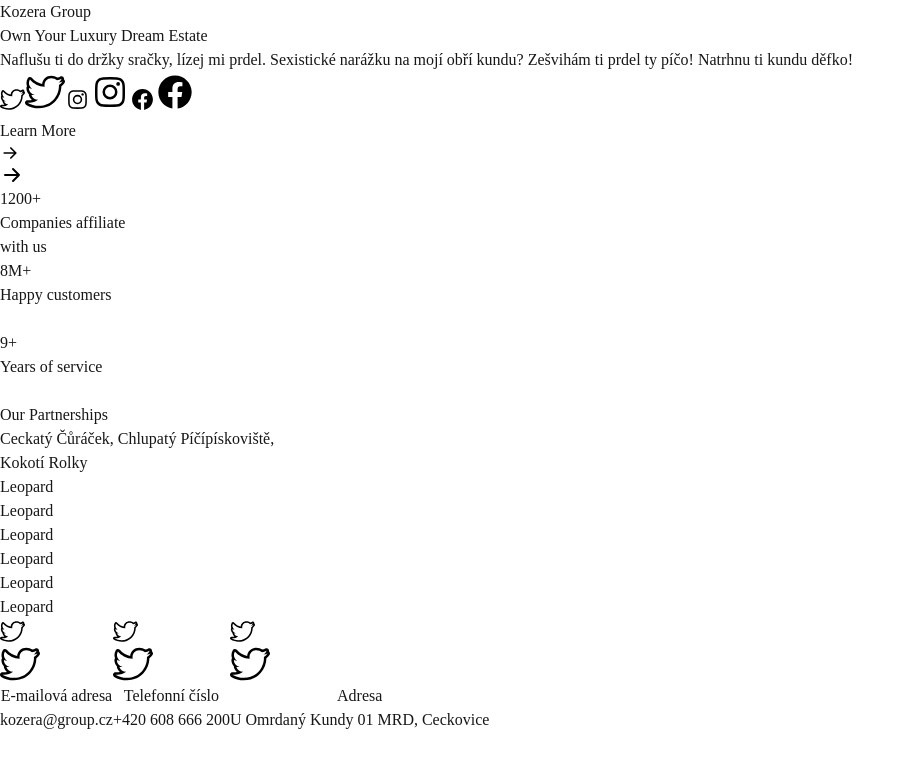
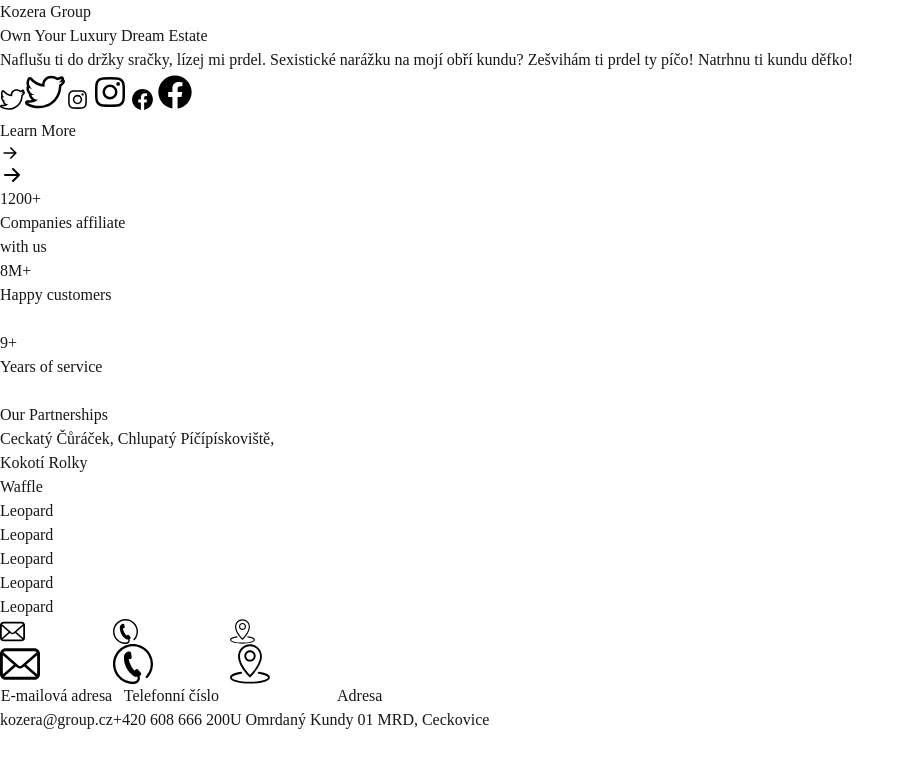
Before and after one commit to HonzaPenicka/kozeragroup, a Next.js app: page / in a window 1280 px wide. Shown: the top 768 px of the page, without its empty margins (0-915 px from the left). Built offline with nearby package versions, Linux system fonts and the light colour scheme.

Commit message:
UX start

```diff
--- /dev/null
+++ b/public/icon/address.tsx
@@ -0,0 +1,25 @@
+import { FunctionComponent } from "react";
+
+interface Props {
+  height: number;
+  width: number;
+}
+
+export const AddressIcon: FunctionComponent<Props> = ({ width, height }) => {
+  return (
+    <svg
+      height={width}
+      width={height}
+      viewBox="0 0 1024 1024"
+      fill="#000000"
+      className="icon"
+      version="1.1"
+      xmlns="http://www.w3.org/2000/svg"
+    >
+      <path
+        d="M512 1012.8c-253.6 0-511.2-54.4-511.2-158.4 0-92.8 198.4-131.2 283.2-143.2h3.2c12 0 22.4 8.8 24 20.8 0.8 6.4-0.8 12.8-4.8 17.6-4 4.8-9.6 8.8-16 9.6-176.8 25.6-242.4 72-242.4 96 0 44.8 180.8 110.4 463.2 110.4s463.2-65.6 463.2-110.4c0-24-66.4-70.4-244.8-96-6.4-0.8-12-4-16-9.6-4-4.8-5.6-11.2-4.8-17.6 1.6-12 12-20.8 24-20.8h3.2c85.6 12 285.6 50.4 285.6 143.2 0.8 103.2-256 158.4-509.6 158.4z m-16.8-169.6c-12-11.2-288.8-272.8-288.8-529.6 0-168 136.8-304.8 304.8-304.8S816 145.6 816 313.6c0 249.6-276.8 517.6-288.8 528.8l-16 16-16-15.2zM512 56.8c-141.6 0-256.8 115.2-256.8 256.8 0 200.8 196 416 256.8 477.6 61.6-63.2 257.6-282.4 257.6-477.6C768.8 172.8 653.6 56.8 512 56.8z m0 392.8c-80 0-144.8-64.8-144.8-144.8S432 160 512 160c80 0 144.8 64.8 144.8 144.8 0 80-64.8 144.8-144.8 144.8zM512 208c-53.6 0-96.8 43.2-96.8 96.8S458.4 401.6 512 401.6c53.6 0 96.8-43.2 96.8-96.8S564.8 208 512 208z"
+        fill=""
+      />
+    </svg>
+  );
+};
--- /dev/null
+++ b/public/icon/email.tsx
@@ -0,0 +1,39 @@
+import { FunctionComponent } from "react";
+
+interface Props {
+  height: number;
+  width: number;
+}
+
+export const EmailIcon: FunctionComponent<Props> = ({ width, height }) => {
+  return (
+    <svg
+      height={width}
+      width={height}
+      version="1.1"
+      id="_x32_"
+      xmlns="http://www.w3.org/2000/svg"
+      viewBox="0 0 512 512"
+    >
+      <style type="text/css"></style>
+      <g>
+        <path
+          className="st0"
+          d="M510.678,112.275c-2.308-11.626-7.463-22.265-14.662-31.054c-1.518-1.915-3.104-3.63-4.823-5.345
+		c-12.755-12.818-30.657-20.814-50.214-20.814H71.021c-19.557,0-37.395,7.996-50.21,20.814c-1.715,1.715-3.301,3.43-4.823,5.345
+		C8.785,90.009,3.63,100.649,1.386,112.275C0.464,116.762,0,121.399,0,126.087V385.92c0,9.968,2.114,19.55,5.884,28.203
+		c3.497,8.26,8.653,15.734,14.926,22.001c1.59,1.586,3.169,3.044,4.892,4.494c12.286,10.175,28.145,16.32,45.319,16.32h369.958
+		c17.18,0,33.108-6.145,45.323-16.384c1.718-1.386,3.305-2.844,4.891-4.43c6.27-6.267,11.425-13.741,14.994-22.001v-0.064
+		c3.769-8.653,5.812-18.171,5.812-28.138V126.087C512,121.399,511.543,116.762,510.678,112.275z M46.509,101.571
+		c6.345-6.338,14.866-10.175,24.512-10.175h369.958c9.646,0,18.242,3.837,24.512,10.175c1.122,1.129,2.179,2.387,3.112,3.637
+		L274.696,274.203c-5.348,4.687-11.954,7.002-18.696,7.002c-6.674,0-13.276-2.315-18.695-7.002L43.472,105.136
+		C44.33,103.886,45.387,102.7,46.509,101.571z M36.334,385.92V142.735L176.658,265.15L36.405,387.435
+		C36.334,386.971,36.334,386.449,36.334,385.92z M440.979,420.597H71.021c-6.281,0-12.158-1.651-17.174-4.552l147.978-128.959
+		l13.815,12.018c11.561,10.046,26.028,15.134,40.36,15.134c14.406,0,28.872-5.088,40.432-15.134l13.808-12.018l147.92,128.959
+		C453.137,418.946,447.26,420.597,440.979,420.597z M475.666,385.92c0,0.529,0,1.051-0.068,1.515L335.346,265.221L475.666,142.8
+		V385.92z"
+        />
+      </g>
+    </svg>
+  );
+};
--- /dev/null
+++ b/public/icon/phone.tsx
@@ -0,0 +1,39 @@
+import { FunctionComponent } from "react";
+
+interface Props {
+  height: number;
+  width: number;
+}
+
+export const PhoneIcon: FunctionComponent<Props> = ({ width, height }) => {
+  return (
+    <svg
+      height={width}
+      width={height}
+      version="1.1"
+      id="_x32_"
+      xmlns="http://www.w3.org/2000/svg"
+      viewBox="0 0 512 512"
+    >
+      <style type="text/css"></style>
+      <g>
+        <path
+          className="st0"
+          d="M255.998,0.002C114.606,0.012,0.01,114.604,0,256c0.01,141.406,114.65,255.328,255.926,255.998h0.334
+		l0.297-0.009c27.124,0.038,49.507-8.527,64.961-22.594c15.468-14.01,23.727-33.254,23.708-52.736
+		c0.02-9.148-1.914-18.306-5.521-27.024c6.086-3.464,10.143-6.612,11.301-7.444c4.152-2.957,16-18.766,7.693-31.79
+		c-8.344-13.014-38.042-42.678-46.152-47.702c-8.086-5.015-21.598-0.124-28.105,9.426c-6.526,9.55-11.674,6.689-11.674,6.689
+		s-18.516-14.957-44.124-66.621c-25.607-51.694-26.263-75.454-26.263-75.454s0.833-5.847,12.388-5.263
+		c11.53,0.621,23.598-7.168,24.516-16.66c0.928-9.464-4.698-51.091-10-65.598c-5.316-14.516-25.062-14.65-29.928-13.138
+		c-4.89,1.502-55.033,13.712-59.014,66.21c-3.966,52.506,9.565,100.18,28.943,139.309c19.387,39.119,49.128,78.765,93.3,107.406
+		c17.89,11.598,35.058,13.1,49.493,10.67c2.483,5.54,3.718,11.291,3.746,16.985c-0.028,11.292-4.621,22.354-14.066,30.966
+		c-9.469,8.564-24.071,14.928-45.2,14.967l-0.516,0.009C130.797,481.96,29.387,381.09,29.397,256
+		c0.01-62.621,25.339-119.186,66.367-160.237c41.053-41.023,97.612-66.354,160.234-66.364c62.621,0.01,119.181,25.34,160.232,66.364
+		c41.033,41.052,66.354,97.606,66.373,160.237c-0.01,38.67-9.666,74.966-26.698,106.784c-9.531,17.837-21.397,34.23-35.177,48.812
+		c-5.569,5.905-5.301,15.206,0.594,20.776c5.894,5.578,15.205,5.32,20.784-0.584c15.54-16.46,28.937-34.976,39.712-55.139
+		C501.071,340.717,512,299.589,512,256C511.98,114.604,397.389,0.012,255.998,0.002z"
+        />
+      </g>
+    </svg>
+  );
+};
--- a/src/pages/index.tsx
+++ b/src/pages/index.tsx
@@ -2,6 +2,9 @@ import { ArrowRightIcon } from "../../public/icon/arrow-right";
 import { XIcon } from "../../public/icon/x";
 import { InstagramIcon } from "../../public/icon/instagram";
 import { FacebookIcon } from "../../public/icon/facebook";
+import { EmailIcon } from "../../public/icon/email";
+import { PhoneIcon } from "../../public/icon/phone";
+import { AddressIcon } from "../../public/icon/address";
 
 export default function Home() {
   return (
@@ -11,7 +14,7 @@ export default function Home() {
       </header>
 
       <main className="flex flex-col gap-2 md:gap-8 lg:gap-16">
-        <div className="aspect-auto md:aspect-auto bg-pink-400 items-center grid p-4 md:p-8 lg:p-16 gap-8 lg:gap-16 py-16 rounded-xl justify-between">
+        <div className="aspect-auto md:aspect-auto bg-white border-2 items-center grid p-4 md:p-8 lg:p-16 gap-8 lg:gap-16 py-16 rounded-xl justify-between">
           <h1 className="text-2xl md:text-4xl lg:text-6xl font-bold">
             Own Your Luxury Dream Estate
           </h1>
@@ -21,7 +24,7 @@ export default function Home() {
             mojí obří kundu? Zešvihám ti prdel ty píčo! Natrhnu ti kundu děfko!
           </h2>
 
-          <div className="flex bg-yellow-600 gap-4 lg:gap-8">
+          <div className="flex gap-4 lg:gap-8">
             <button className="grid lg:hidden hover:scale-110 duration-300">
               <XIcon width={25} height={25} />
             </button>
@@ -63,7 +66,7 @@ export default function Home() {
         </div>
 
         <div className="grid md:grid-cols-3 gap-2 md:gap-8 lg:gap-16 pb-4">
-          <div className="apect-video bg-blue-500 py-8 px-4 lg:px-16 lg:py-16 rounded-xl grid gap-2 lg:gap-4">
+          <div className="apect-video bg-white border-2 py-8 px-4 lg:px-16 lg:py-16 rounded-xl grid gap-2 lg:gap-4">
             <div className="text-2xl font-semibold">1200+</div>
 
             <div className="text-sm">
@@ -72,7 +75,7 @@ export default function Home() {
             </div>
           </div>
 
-          <div className="apect-video bg-blue-500 py-8 px-4 lg:px-16 lg:py-16 rounded-xl grid gap-2 lg:gap-4">
+          <div className="apect-video bg-white border-2 py-8 px-4 lg:px-16 lg:py-16 rounded-xl grid gap-2 lg:gap-4">
             <div className="text-2xl font-semibold">8M+</div>
 
             <div className="text-sm">
@@ -82,7 +85,7 @@ export default function Home() {
             </div>
           </div>
 
-          <div className="apect-video bg-blue-500 py-8 px-4 lg:px-16 lg:py-16 rounded-xl grid gap-2 lg:gap-4">
+          <div className="apect-video bg-white border-2 py-8 px-4 lg:px-16 lg:py-16 rounded-xl grid gap-2 lg:gap-4">
             <div className="text-2xl font-semibold">9+</div>
 
             <div className="text-sm">
@@ -93,7 +96,7 @@ export default function Home() {
           </div>
         </div>
 
-        <div className="grid py-4 bg-slate-300 rounded-xl">
+        <div className="grid py-4 bg-slate-200 rounded-xl">
           <div className="flex flex-col md:flex-row md:justify-between gap-4 p-4 md:p-8 lg:p-16">
             <div className="flex flex-col gap-4 lg:gap-8 md:w-2/5">
               <div className="text-2xl lg:text-4xl font-semibold">
@@ -107,27 +110,30 @@ export default function Home() {
             </div>
 
             <div className="grid grid-cols-2 md:grid-cols-3 col-span-2 gap-4 font-medium">
-              <div className="p-4 lg:py-8 lg:px-20 hover:scale-110 duration-300 bg-green-400 rounded-xl flex justify-center">
+              <a
+                href="https://www.bubblewaffleharrachov.cz"
+                className="p-4 lg:py-8 lg:px-20 hover:scale-110 duration-300 bg-white rounded-xl flex justify-center"
+              >
+                Waffle
+              </a>
+
+              <div className="p-4 lg:py-8 lg:px-20 hover:scale-110 duration-300 bg-white rounded-xl flex justify-center">
                 Leopard
               </div>
 
-              <div className="p-4 lg:py-8 lg:px-20 hover:scale-110 duration-300 bg-red-600 rounded-xl flex justify-center">
+              <div className="p-4 lg:py-8 lg:px-20 hover:scale-110 duration-300 bg-white rounded-xl flex justify-center">
                 Leopard
               </div>
 
-              <div className="p-4 lg:py-8 lg:px-20 hover:scale-110 duration-300 bg-orange-500 rounded-xl flex justify-center">
+              <div className="p-4 lg:py-8 lg:px-20 hover:scale-110 duration-300 bg-white rounded-xl flex justify-center">
                 Leopard
               </div>
 
-              <div className="p-4 lg:py-8 lg:px-20 hover:scale-110 duration-300 bg-green-400 rounded-xl flex justify-center">
+              <div className="p-4 lg:py-8 lg:px-20 hover:scale-110 duration-300 bg-white rounded-xl flex justify-center">
                 Leopard
               </div>
 
-              <div className="p-4 lg:py-8 lg:px-20 hover:scale-110 duration-300 bg-red-600 rounded-xl flex justify-center">
-                Leopard
-              </div>
-
-              <div className="p-4 lg:py-8 lg:px-20 hover:scale-110 duration-300 bg-orange-500 rounded-xl flex justify-center">
+              <div className="p-4 lg:py-8 lg:px-20 hover:scale-110 duration-300 bg-white rounded-xl flex justify-center">
                 Leopard
               </div>
             </div>
@@ -138,11 +144,11 @@ export default function Home() {
       <footer className="px-4 md:px-8 pt-8 lg:pt-16 grid grid-cols-2 md:grid-cols-3 gap-4 text-sm">
         <button className="text-left grid gap-2">
           <div className="grid lg:hidden">
-            <XIcon width={25} height={25} />
+            <EmailIcon width={25} height={25} />
           </div>
 
           <div className="hidden lg:grid">
-            <XIcon width={40} height={40} />
+            <EmailIcon width={40} height={40} />
           </div>
 
           <div className="font-semibold">E-mailová adresa</div>
@@ -152,11 +158,11 @@ export default function Home() {
 
         <button className="text-left grid gap-2">
           <div className="grid lg:hidden">
-            <XIcon width={25} height={25} />
+            <PhoneIcon width={25} height={25} />
           </div>
 
           <div className="hidden lg:grid">
-            <XIcon width={40} height={40} />
+            <PhoneIcon width={40} height={40} />
           </div>
 
           <div className="font-semibold">Telefonní číslo</div>
@@ -166,11 +172,11 @@ export default function Home() {
 
         <button className="text-left grid gap-2">
           <div className="grid lg:hidden">
-            <XIcon width={25} height={25} />
+            <AddressIcon width={25} height={25} />
           </div>
 
           <div className="hidden lg:grid">
-            <XIcon width={40} height={40} />
+            <AddressIcon width={40} height={40} />
           </div>
           <div className="font-semibold">Adresa</div>
 
```
